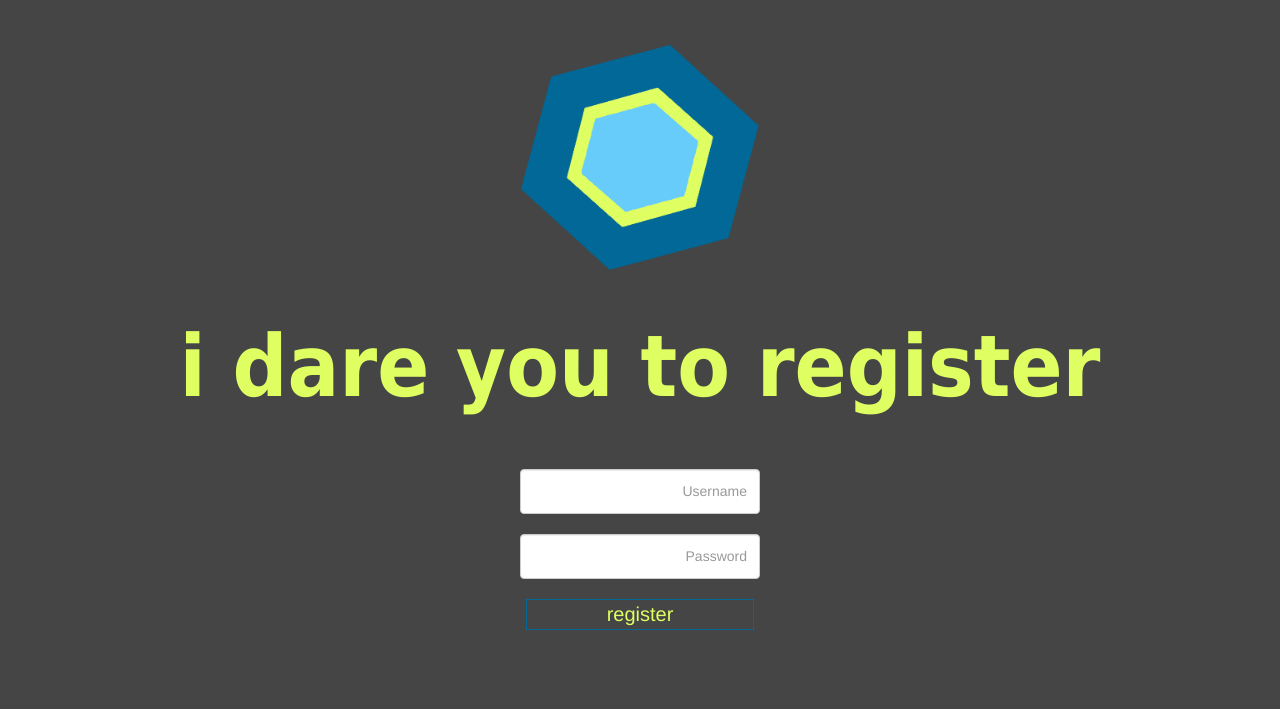
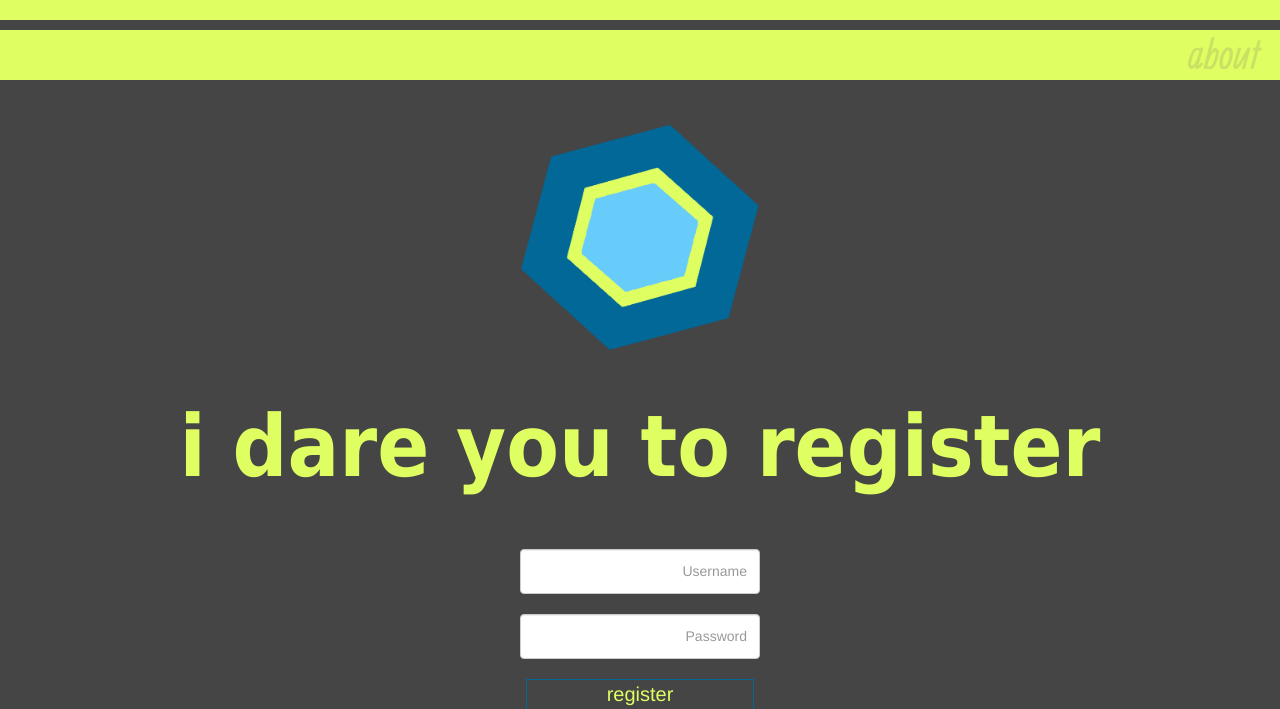
Before and after one commit to the-alex/DareYouDareMe, a Flask app: page /register in a window 1280 px wide. Shown: the top 709 px of the page. Run offline with Flask 2, Linux system fonts and the light colour scheme; some libraries are stand-ins or nearby versions.

Commit message:
Did a thing with the about page more

```diff
--- a/templates/register.html
+++ b/templates/register.html
@@ -1,6 +1,9 @@
 {% extends "base.html" %}
 {% block content %}
-
+<div id="menu1"></div>
+<div id="menu">
+	<h5><a style="color:#c9e264" href="about">about </a></h5>
+</div>
     <div class="container">
         <div class="row">
 		<div id="logos" class="span12">
```
